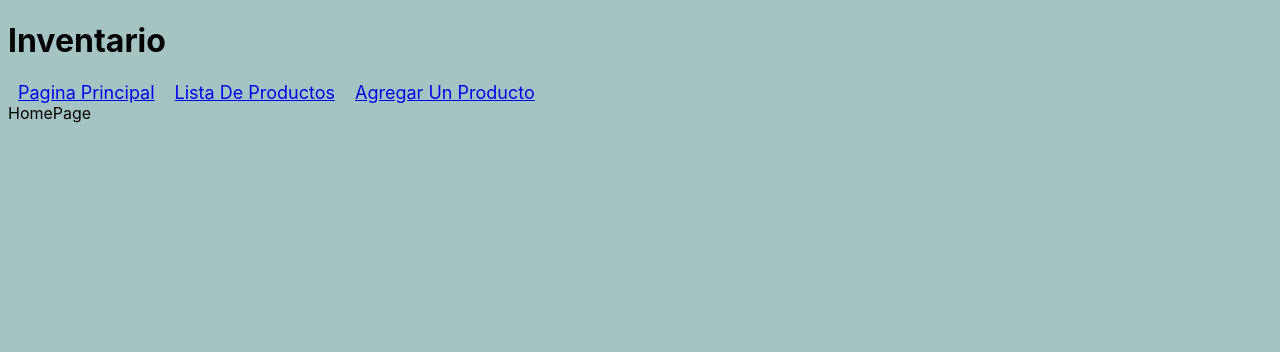
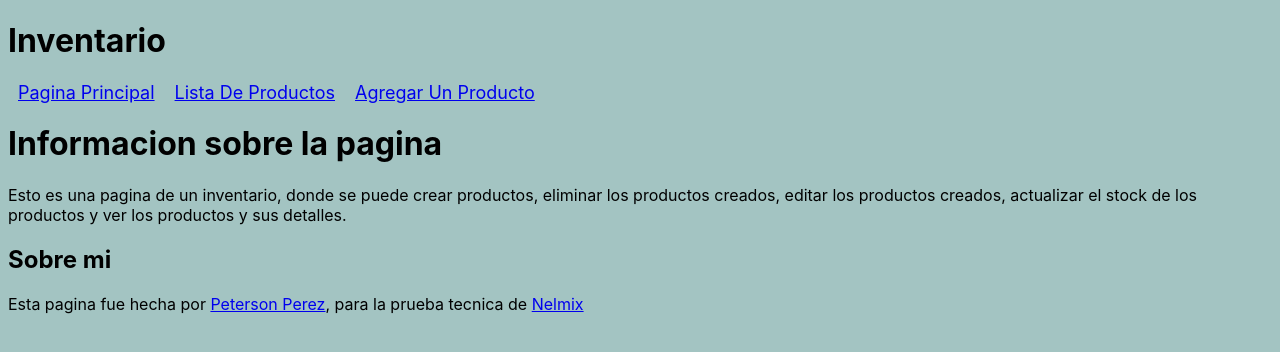
Before and after one commit to peterson-perez/react-crud, a React (Create React App) app: page / in a window 1280 px wide. Shown: the top 352 px of the page. Built offline with nearby package versions, Linux system fonts and the light colour scheme.

Commit message:
feat: pagina principal

```diff
--- a/src/pages/HomePage.js
+++ b/src/pages/HomePage.js
@@ -2,6 +2,13 @@ import React from 'react'
 
 export const HomePage = () => {
   return (
-    <div>HomePage</div>
+    <div>
+      <h1>Informacion sobre la pagina</h1>
+      <p>Esto es una pagina de un inventario, donde se puede crear productos, eliminar los productos creados,
+        editar los productos creados, actualizar el stock de los productos y ver los productos y sus detalles.
+      </p>
+      <h2>Sobre mi</h2>
+      <p>Esta pagina fue hecha por <a href='https://github.com/peterson-perez' target='blank'>Peterson Perez</a>, para la prueba tecnica de <a href='https://nelmix.com/' target='blank'>Nelmix</a></p>
+    </div>
   )
 }
```
Also changed, not shown: src/App.js (+9 -4 lines).
